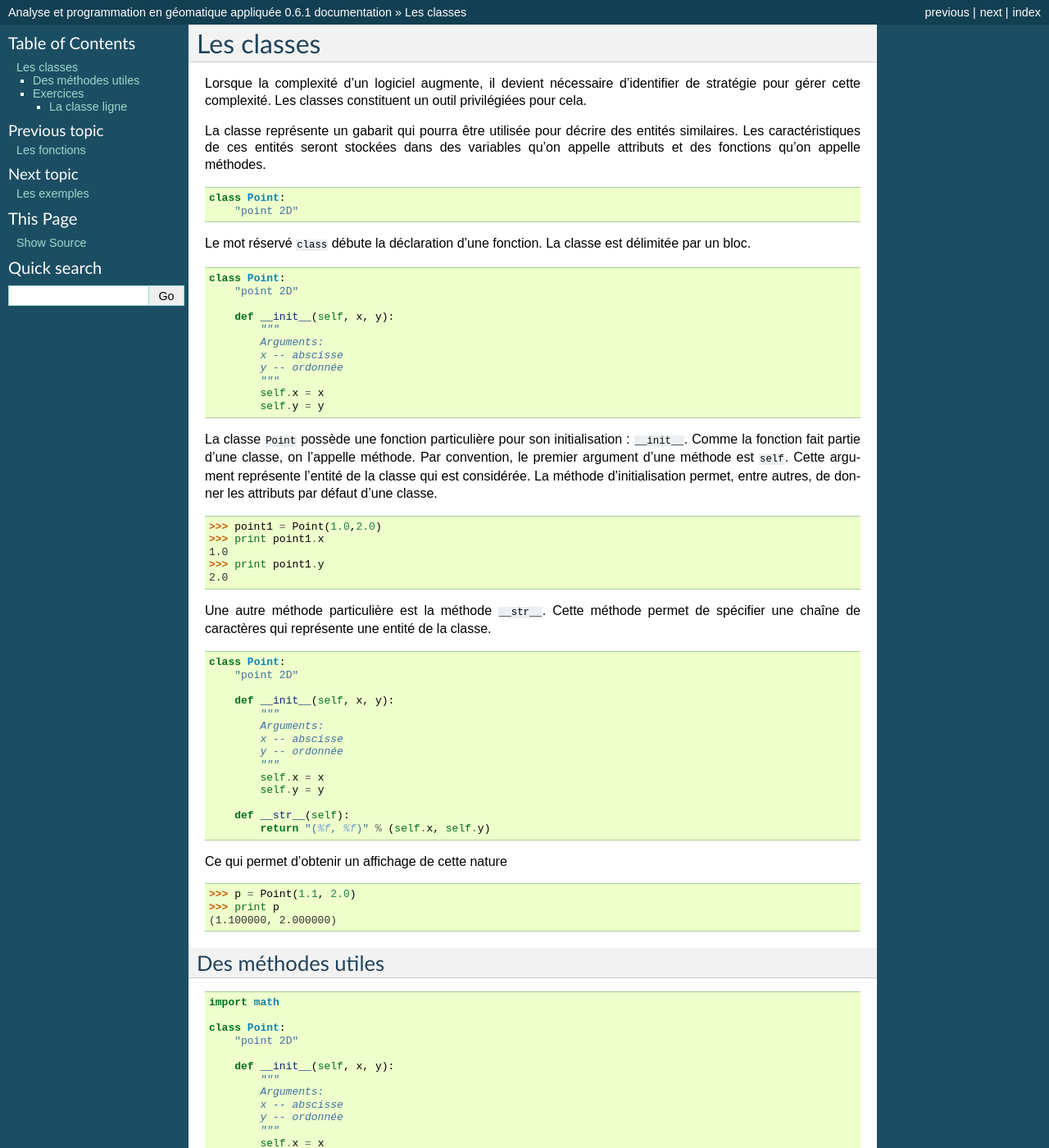
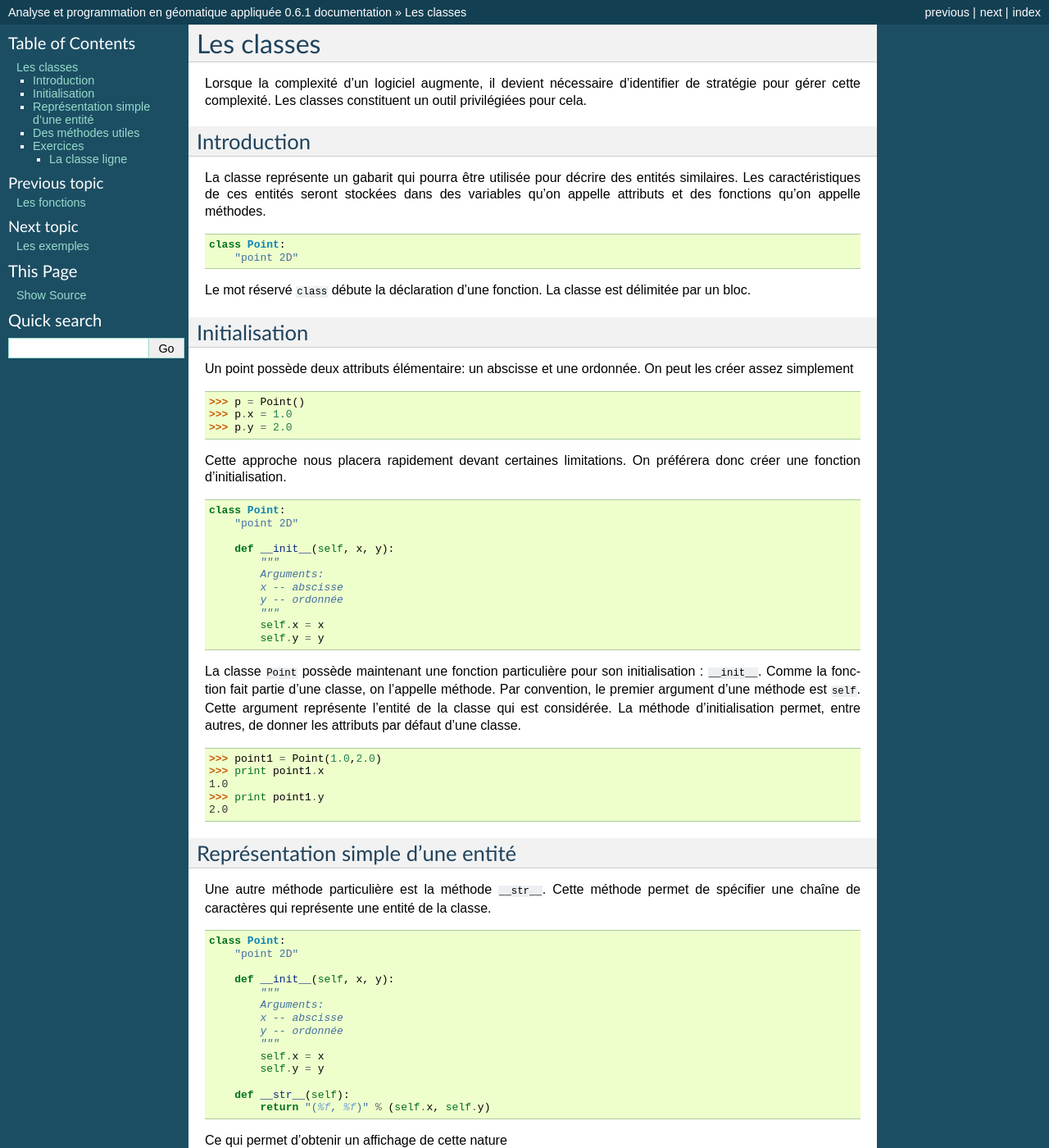
Before and after one commit to jdenisgiguere/Analyse-et-programmation-en-g-omatique-appliqu-e, a Sphinx documentation site: the page built from source/classe.rst, in a window 1280 px wide and 1400 px high. Shown: the whole window at 82% size. Built offline with Sphinx 7.4.7, drawn with Linux system fonts in a browser that asks for light colours.

Commit message:
Suite des notes sur les classes

```diff
--- a/source/classe.rst
+++ b/source/classe.rst
@@ -5,6 +5,10 @@ Les classes
 Lorsque la complexité d'un logiciel augmente, il devient
 nécessaire d'identifier de stratégie pour gérer cette complexité.
 Les classes constituent un outil privilégiées pour cela.
+
+------------
+Introduction
+------------
 
 La classe représente un gabarit qui pourra être utilisée pour
 décrire des entités similaires. Les caractéristiques de ces entités
@@ -20,6 +24,20 @@ des fonctions qu'on appelle méthodes.
 Le mot réservé ``class`` débute la déclaration d'une fonction.
 La classe est délimitée par un bloc.
 
+--------------
+Initialisation
+--------------
+
+Un point possède deux attributs élémentaire:
+un abscisse et une ordonnée.
+On peut les créer assez simplement ::
+
+    >>> p = Point()
+    >>> p.x = 1.0
+    >>> p.y = 2.0
+
+Cette approche nous placera rapidement devant certaines limitations.
+On préférera donc créer une fonction d'initialisation.
 
 .. code-block:: python
 
@@ -36,7 +54,7 @@ La classe est délimitée par un bloc.
             self.y = y
 
 
-La classe ``Point`` possède une fonction particulière pour
+La classe ``Point`` possède maintenant une fonction particulière pour
 son initialisation : ``__init__``. Comme la fonction
 fait partie d'une classe, on l'appelle méthode.
 Par convention, le premier argument d'une méthode est ``self``.
@@ -50,6 +68,9 @@ de donner les attributs par défaut d'une classe. ::
     >>> print point1.y
     2.0
 
+----------------------------------
+Représentation simple d'une entité
+----------------------------------
 
 Une autre méthode particulière est la méthode ``__str__``.
 Cette méthode permet de spécifier une chaîne de caractères
```
